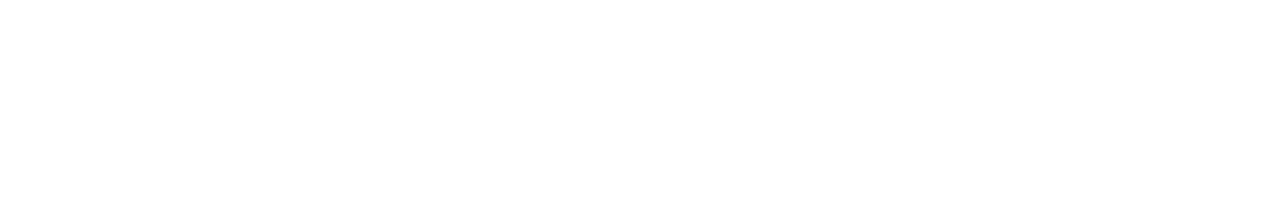
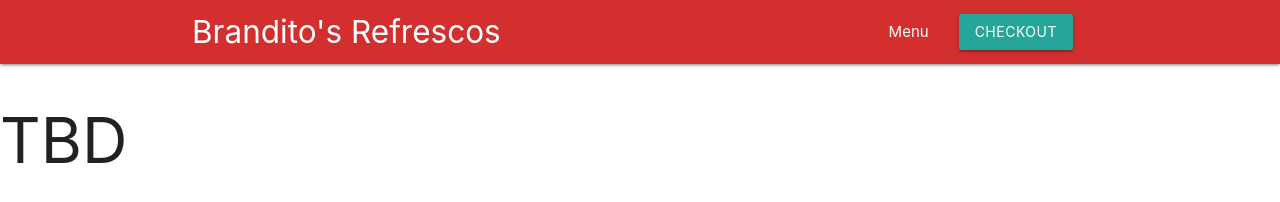
Before and after one commit to btomecsko/brandito_refrescos, a plain HTML site: page index.html in a window 1280 px wide. Drawn offline with nearby package versions, Linux system fonts and the light colour scheme.

Commit message:
Added CSS and Navigation

```diff
--- a/index.html
+++ b/index.html
@@ -4,10 +4,30 @@
     <meta charset="UTF-8">
     <meta http-equiv="X-UA-Compatible" content="IE=edge">
     <meta name="viewport" content="width=device-width, initial-scale=1.0">
-    <link rel="stylesheet" href="style.css">
-    <title>Document</title>
+     <!-- Compiled and minified CSS -->
+     <link rel="stylesheet" href="https://cdnjs.cloudflare.com/ajax/libs/materialize/1.0.0/css/materialize.min.css">
+
+     <!-- Compiled and minified JavaScript -->
+     <script src="https://cdnjs.cloudflare.com/ajax/libs/materialize/1.0.0/js/materialize.min.js"></script>
+
+    <title>Brandito's Refrescos</title>
 </head>
 <body>
+    <!-- Navigation items-->
+    <nav class="red darken-2">
+        <div class="nav-wrapper container">
+          <a href="#" class="brand-logo">Brandito's Refrescos</a>
+          <ul id="nav-mobile" class="right hide-on-med-and-down">
+            <li><a href="#">Menu</a></li>
+            <li><a class="waves-effect waves-light btn">Checkout</a></li>
+          </ul>
+        </div>
+      </nav>
+
+    <h1>TBD</h1>
+
+
+    <div></div>
     <script src="index.js"></script>
 </body>
 </html>
```
